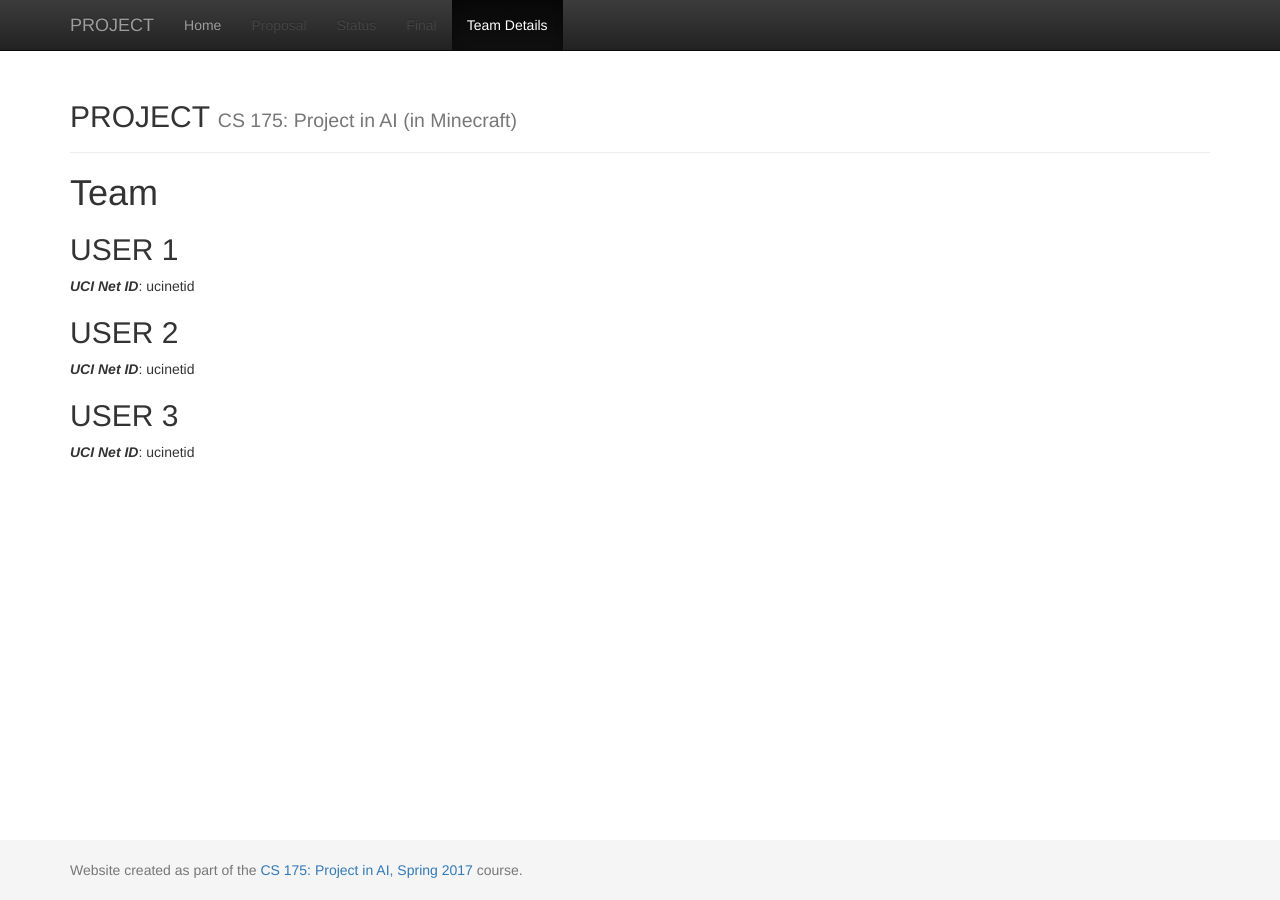
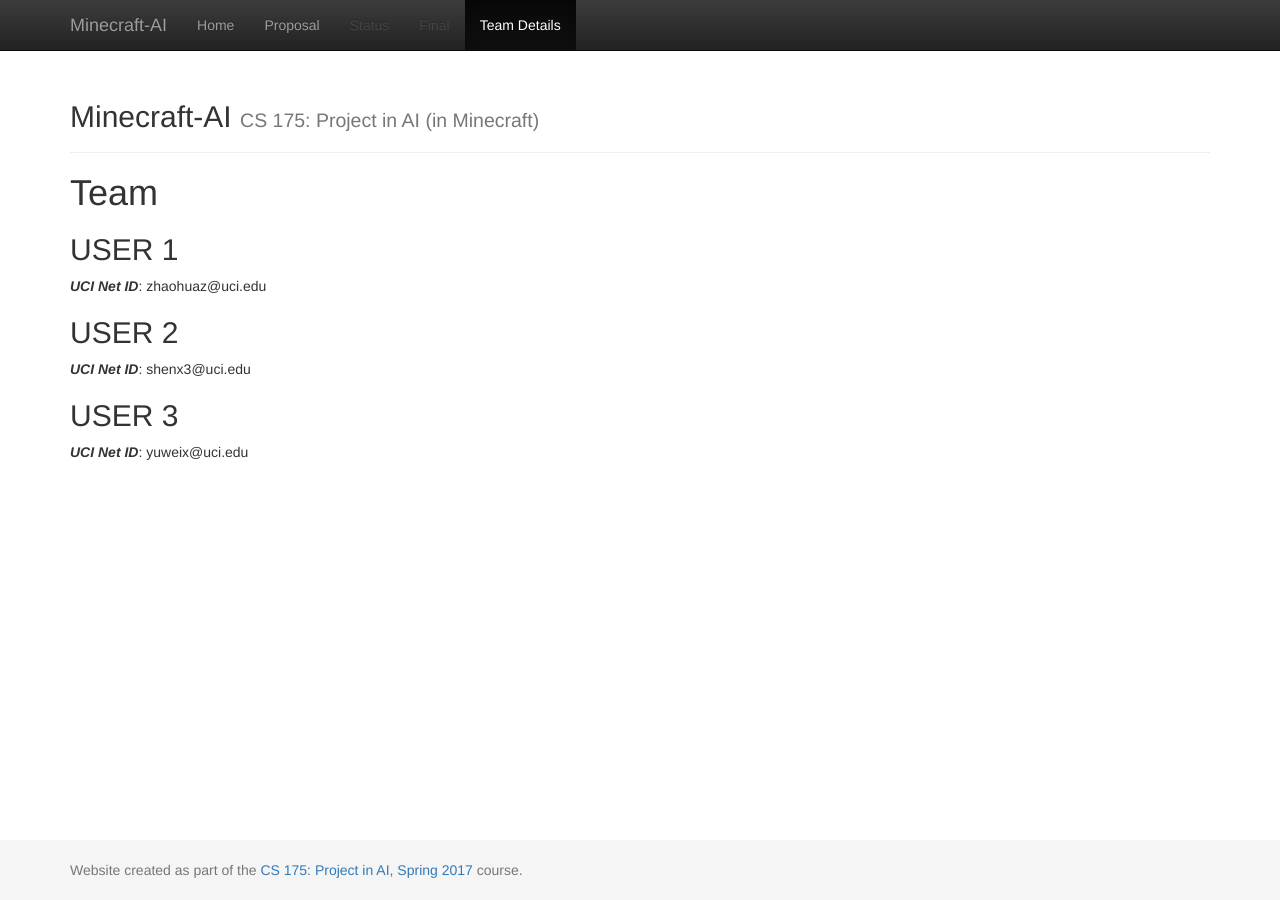
Before and after one commit to jennyzeng/Minecraft-AI, a Jekyll site: the page built from docs/team.md, in a window 1280 px wide. Built offline with Jekyll 4.4.1, drawn with Linux system fonts in a browser that asks for light colours.

Commit message:
update project proposal

```diff
--- a/docs/_config.yml
+++ b/docs/_config.yml
@@ -1,7 +1,7 @@
 ###########
 # site.title
 
-title:    'PROJECT'
+title:    'Minecraft-AI'
 subtitle: 'CS 175: Project in AI (in Minecraft)'
 
 
--- a/docs/team.md
+++ b/docs/team.md
@@ -7,10 +7,10 @@
 
 
 ## USER 1
-***UCI Net ID***: ucinetid
+***UCI Net ID***: zhaohuaz@uci.edu
 
 ## USER 2
-***UCI Net ID***: ucinetid
+***UCI Net ID***: shenx3@uci.edu
 
 ## USER 3
-***UCI Net ID***: ucinetid
+***UCI Net ID***: yuweix@uci.edu
```
Also changed, not shown: docs/proposal.md (added, +44 -0 lines).
